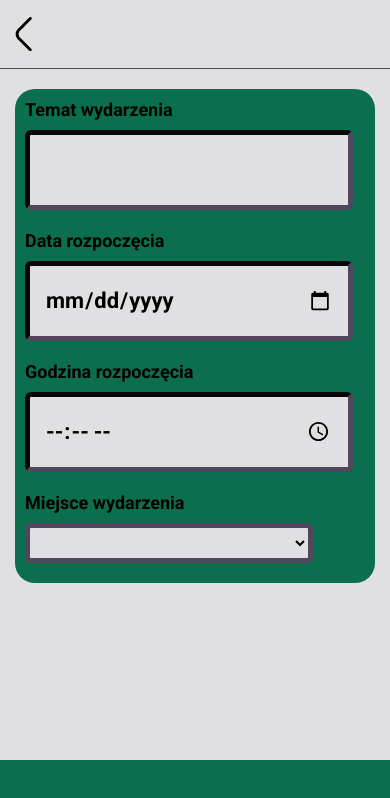
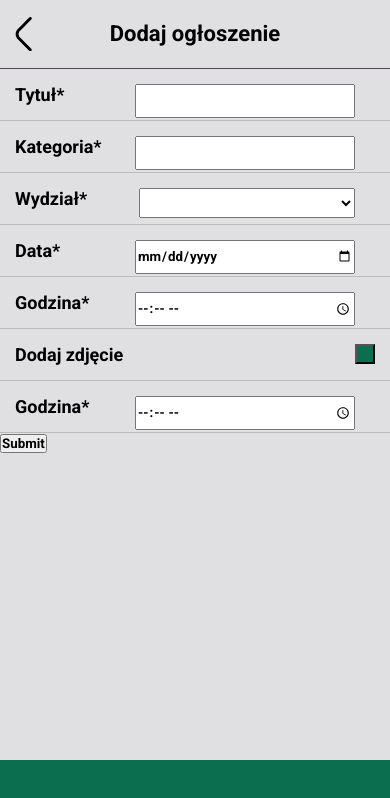
Before and after one commit to Robinhoodjs/Hackathon-Spring-2024, a plain HTML site: page front/newPost.html in a window 390 px wide. Drawn offline with Linux system fonts and the light colour scheme.

```diff
--- a/front/newPost.css
+++ b/front/newPost.css
@@ -34,31 +34,35 @@ margin-top: 15px;
         font-size: 18px;
         font-weight: 400;
     }
-    .mainbdy{
-        margin-top: 20px;
-        margin-left: 15px;
-        margin-right: 15px;
+
+    .name{
+        display: flex;
+        justify-content: center;
+        align-items: center;
+        font-size: 22px;
+    }
+    .form-container
+    {
+        padding: 15px;
         font-size: 18px;
-        font-weight: 400;
-        align-items: center;
-        background-color: #0b6e4f;
-        border-radius: 20px;
+        border-bottom: solid 1px #bbbbbb;
     }
-    .title
+    .label
     {
-        padding-left: 10px;
-        padding-top: 10px;
+        padding: 15px;
+        margin-right: 20px;
     }
     .inputbox
     {
-        padding: 15px;
-        margin: 10px;
-        height:40px;
-        width:80%;
-        background-color: #e0e0e2;
-        border-color: #52465d;
-        border-radius: 6px;
-        border-width: 5px;
-        font-size: 22px;
+        margin-right:20px;
+        float: right;
+        width:60%;
+        height: 30px;
+    }
+    .addbutton{
+        float: right;
+        height: 20px;
+        width: 20px;
+        background-color: #0B6E4F;
     }
 }
--- a/front/newPost.html
+++ b/front/newPost.html
@@ -15,26 +15,44 @@
         <div class="return">
             <div class="returnbut"></div>
         </div>
+        <div class = "name"> Dodaj ogłoszenie </div>
 
 </div>
 <div class="navbar"></div>
 <div class ="mainbdy">
     <form>
-        <div class="title">Temat wydarzenia</div>
-        <input type="text" class="inputbox">
-        <div class="title">Data rozpoczęcia</div>
-        <input type="date" class="inputbox">
-        <div class="title">Godzina rozpoczęcia</div>
-        <input type="Time" class="inputbox">
-        <div class="title">Miejsce wydarzenia</div>
-        <select class="inputbox">
-            <option value="Budynek 100"">SZTAB</option>
-            <option value="Stadion"">Stadion</option>
-            <option value="Biblioteka"">Biblioteka</option>
-            <option value="Budynek 65"">Budynek 65</option>
-        </select>
-        <div class="title"></div>
-    </form>
+        <div class="form-container">
+          <label class = "lable">Tytuł*</label>
+          <input class="inputbox" type="text"  >
+        </div>
+        <div class="form-container">
+          <label class = "lable">Kategoria*</label>
+          <input class="inputbox" type="text">
+        </div>
+        <div class="form-container">
+            <label class = "lable">Wydział*</label>
+            <select class ="inputbox">
+                <option></option>
+            </select>
+          </div>
+          <div class="form-container">
+            <label class = "lable">Data*</label>
+            <input class="inputbox" type="date">
+        </div>
+        <div class="form-container">
+          <label class = "lable">Godzina*</label>
+          <input class="inputbox" type="time">
+        </div>
+        <div class="form-container">
+            <label class = "lable">Dodaj zdjęcie</label>
+            <input class="addbutton" type="button" >
+          </div>
+          <div class="form-container">
+            <label class = "lable">Godzina*</label>
+            <input class="inputbox" type="time">
+          </div>
+        <input  type="submit" value="Submit">
+      </form>
 </div>
 <script src="./newPost.js"></script>
 </body>
```
Also changed, not shown: front/map setup/lokalizacja.css (added), front/map setup/lokalizacja.html (added), front/map setup/lokalizacja.js (added).
